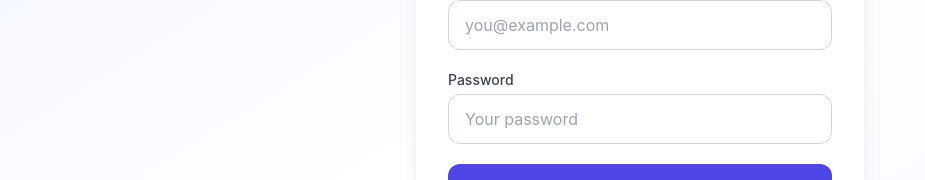
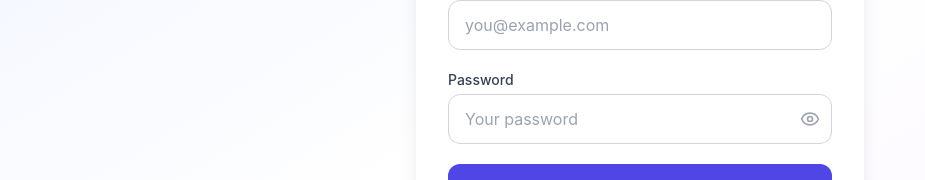
Before and after one commit to Radhil-33/skillswap, a React (Create React App) app in the folder client/: page /login in a window 1280 px wide. Shown: the part 366-546 px from the top of the page, without its empty margins (0-925 px from the left). Built offline with nearby package versions, Linux system fonts and the light colour scheme; no server answers.

Commit message:
Add show password button to login and register

```diff
--- a/client/src/pages/Login.js
+++ b/client/src/pages/Login.js
@@ -3,11 +3,12 @@
 import { useAuth } from '../context/AuthContext';
 import { login } from '../api';
 import toast from 'react-hot-toast';
-import { ArrowLeftRight } from 'lucide-react';
+import { ArrowLeftRight, Eye, EyeOff } from 'lucide-react';
 
 export default function Login() {
   const [form, setForm] = useState({ email: '', password: '' });
   const [loading, setLoading] = useState(false);
+  const [showPassword, setShowPassword] = useState(false);
   const { loginUser } = useAuth();
   const navigate = useNavigate();
 
@@ -53,14 +54,23 @@
             </div>
             <div>
               <label className="block text-sm font-medium text-gray-700 mb-1">Password</label>
+              <div className="relative">
                 <input
-                type="password"
+                  type={showPassword ? "text" : "password"}
                   required
                   value={form.password}
                   onChange={(e) => setForm({ ...form, password: e.target.value })}
                   className="w-full px-4 py-3 border border-gray-300 rounded-xl focus:ring-2 focus:ring-indigo-500 focus:border-transparent outline-none transition"
                   placeholder="Your password"
                 />
+                <button
+                  type="button"
+                  onClick={() => setShowPassword(!showPassword)}
+                  className="absolute right-3 top-1/2 -translate-y-1/2 text-gray-400 hover:text-gray-600 focus:outline-none"
+                >
+                  {showPassword ? <EyeOff className="h-5 w-5" /> : <Eye className="h-5 w-5" />}
+                </button>
+              </div>
             </div>
             <button
               type="submit"
--- a/client/src/pages/Register.js
+++ b/client/src/pages/Register.js
@@ -3,11 +3,12 @@
 import { useAuth } from '../context/AuthContext';
 import { register } from '../api';
 import toast from 'react-hot-toast';
-import { ArrowLeftRight } from 'lucide-react';
+import { ArrowLeftRight, Eye, EyeOff } from 'lucide-react';
 
 export default function Register() {
   const [form, setForm] = useState({ name: '', email: '', password: '' });
   const [loading, setLoading] = useState(false);
+  const [showPassword, setShowPassword] = useState(false);
   const { loginUser } = useAuth();
   const navigate = useNavigate();
 
@@ -64,8 +65,9 @@
             </div>
             <div>
               <label className="block text-sm font-medium text-gray-700 mb-1">Password</label>
+              <div className="relative">
                 <input
-                type="password"
+                  type={showPassword ? "text" : "password"}
                   required
                   minLength={6}
                   value={form.password}
@@ -73,6 +75,14 @@
                   className="w-full px-4 py-3 border border-gray-300 rounded-xl focus:ring-2 focus:ring-indigo-500 focus:border-transparent outline-none transition"
                   placeholder="At least 6 characters"
                 />
+                <button
+                  type="button"
+                  onClick={() => setShowPassword(!showPassword)}
+                  className="absolute right-3 top-1/2 -translate-y-1/2 text-gray-400 hover:text-gray-600 focus:outline-none"
+                >
+                  {showPassword ? <EyeOff className="h-5 w-5" /> : <Eye className="h-5 w-5" />}
+                </button>
+              </div>
             </div>
             <button
               type="submit"
```
Lines whose indentation alone changed are shown as unchanged.
